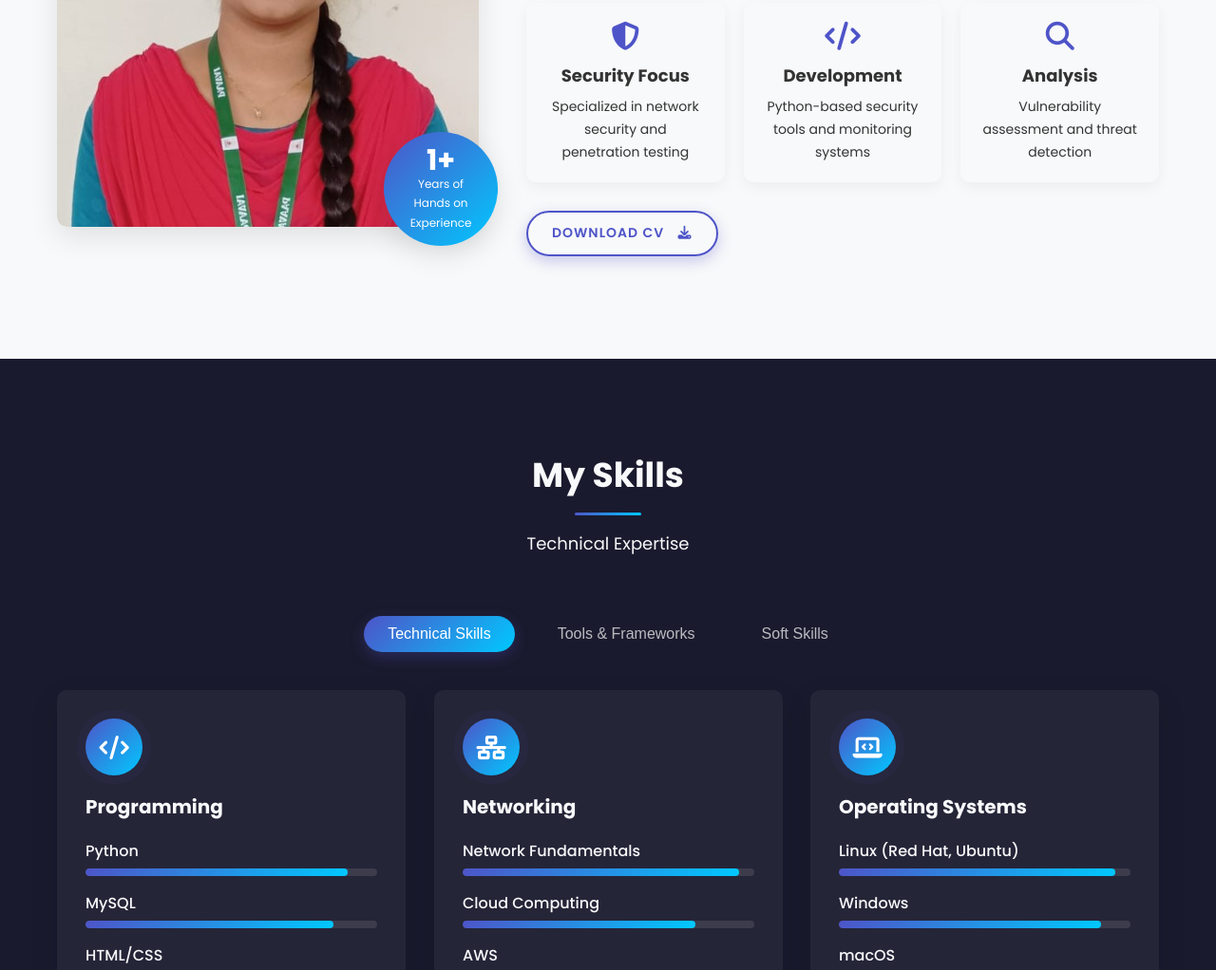
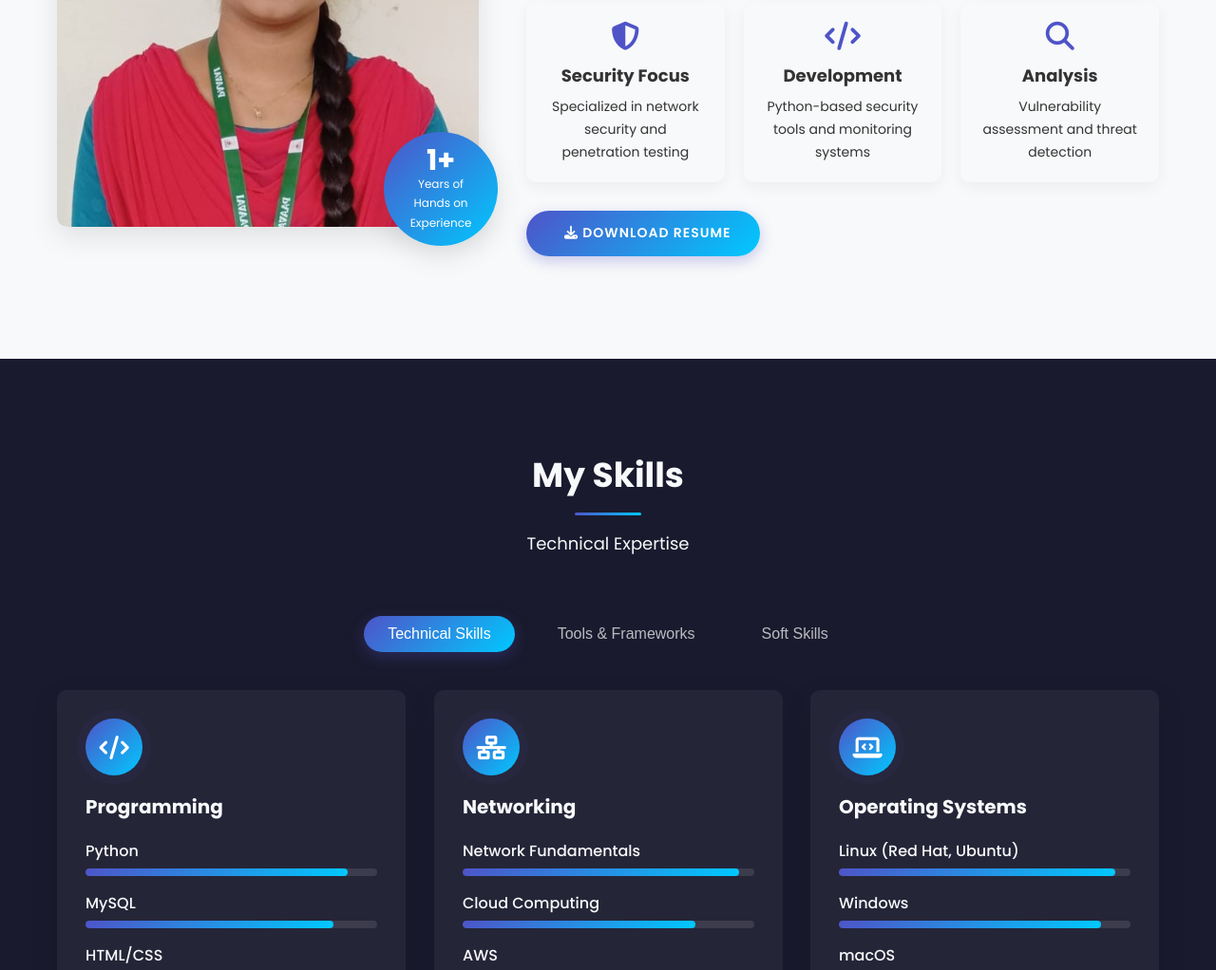
Before and after one commit to PraveenaShanmugavel/Portfolio, a plain HTML site: page index.html in a window 1280 px wide. Shown: the part 1320-2342 px from the top of the page at 95% size. Drawn offline with nearby package versions, Linux system fonts and the light colour scheme.

Commit message:
Update index.html

```diff
--- a/index.html
+++ b/index.html
@@ -130,7 +130,9 @@
               <p>Vulnerability assessment and threat detection</p>
             </div>
           </div>
-          <a href="https://github.com/PraveenaShanmugavel/Portfolio/blob/main/Resume/PRAVEENA%20S%20Resume.pdf" class="btn btn-outline">Download CV <i class="fas fa-download"></i></a>
+          <a href="/Resume/PRAVEENA S Resume.pdf" class="btn btn-primary download-btn" download>
+            <i class="fas fa-download me"></i> Download Resume
+          </a>
         </div>
       </div>
     </div>
```
